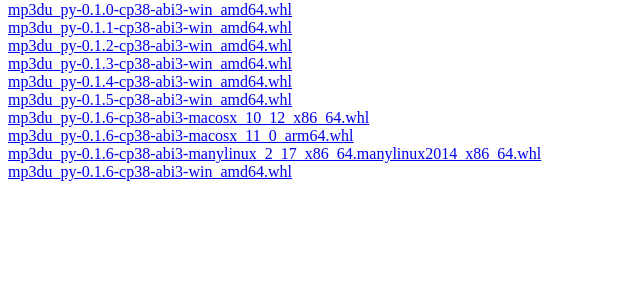
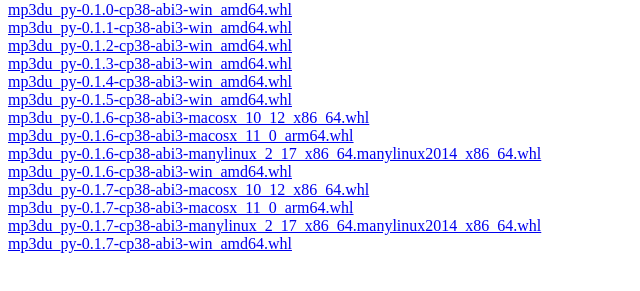
Before and after one commit to sspa-inc/mp3du-rs, a plain HTML site: page simple/mp3du-py/index.html in a window 1280 px wide. Shown: the part 79-370 px from the top of the page, without its empty margins (0-640 px from the left). Drawn offline with Linux system fonts and the light colour scheme.

Commit message:
Package index after v0.1.7

```diff
--- a/simple/mp3du-py/index.html
+++ b/simple/mp3du-py/index.html
@@ -17,5 +17,9 @@
 <a href="https://github.com/sspa-inc/mp3du-rs/releases/download/v0.1.6/mp3du_py-0.1.6-cp38-abi3-macosx_11_0_arm64.whl#sha256=9899eb40414585b9ae89ccc4b4eed363acfc982b023b3f9d97aa04f99eb7bc8f" data-requires-python="&gt;=3.8">mp3du_py-0.1.6-cp38-abi3-macosx_11_0_arm64.whl</a><br>
 <a href="https://github.com/sspa-inc/mp3du-rs/releases/download/v0.1.6/mp3du_py-0.1.6-cp38-abi3-manylinux_2_17_x86_64.manylinux2014_x86_64.whl#sha256=adad2b67ea6622bbde3c84a606f187318db6be1ee2fc7aa01eae0adfcbccb644" data-requires-python="&gt;=3.8">mp3du_py-0.1.6-cp38-abi3-manylinux_2_17_x86_64.manylinux2014_x86_64.whl</a><br>
 <a href="https://github.com/sspa-inc/mp3du-rs/releases/download/v0.1.6/mp3du_py-0.1.6-cp38-abi3-win_amd64.whl#sha256=c2571d1c2287c873943be988eed53b1c023ed3d1327c136ef371883ec7e5eb6c" data-requires-python="&gt;=3.8">mp3du_py-0.1.6-cp38-abi3-win_amd64.whl</a><br>
+<a href="https://github.com/sspa-inc/mp3du-rs/releases/download/v0.1.7/mp3du_py-0.1.7-cp38-abi3-macosx_10_12_x86_64.whl#sha256=061a3e1b80505130eceb1384619901f8f875f3a1a82360c0244654e424050aab" data-requires-python="&gt;=3.8">mp3du_py-0.1.7-cp38-abi3-macosx_10_12_x86_64.whl</a><br>
+<a href="https://github.com/sspa-inc/mp3du-rs/releases/download/v0.1.7/mp3du_py-0.1.7-cp38-abi3-macosx_11_0_arm64.whl#sha256=d4ae49bd3755fcafbb68b29d52468b61aa80cffe2ed547273c72511b390bb798" data-requires-python="&gt;=3.8">mp3du_py-0.1.7-cp38-abi3-macosx_11_0_arm64.whl</a><br>
+<a href="https://github.com/sspa-inc/mp3du-rs/releases/download/v0.1.7/mp3du_py-0.1.7-cp38-abi3-manylinux_2_17_x86_64.manylinux2014_x86_64.whl#sha256=37611f3dd74e74073bbbb76deb773193b9239518ac7f2e22e85194d00d607a6d" data-requires-python="&gt;=3.8">mp3du_py-0.1.7-cp38-abi3-manylinux_2_17_x86_64.manylinux2014_x86_64.whl</a><br>
+<a href="https://github.com/sspa-inc/mp3du-rs/releases/download/v0.1.7/mp3du_py-0.1.7-cp38-abi3-win_amd64.whl#sha256=d9c38a1de268c63bdcd693844bbb36d3c216e2552f8c997eb18dfd95646f9bc8" data-requires-python="&gt;=3.8">mp3du_py-0.1.7-cp38-abi3-win_amd64.whl</a><br>
 </body>
 </html>
```
